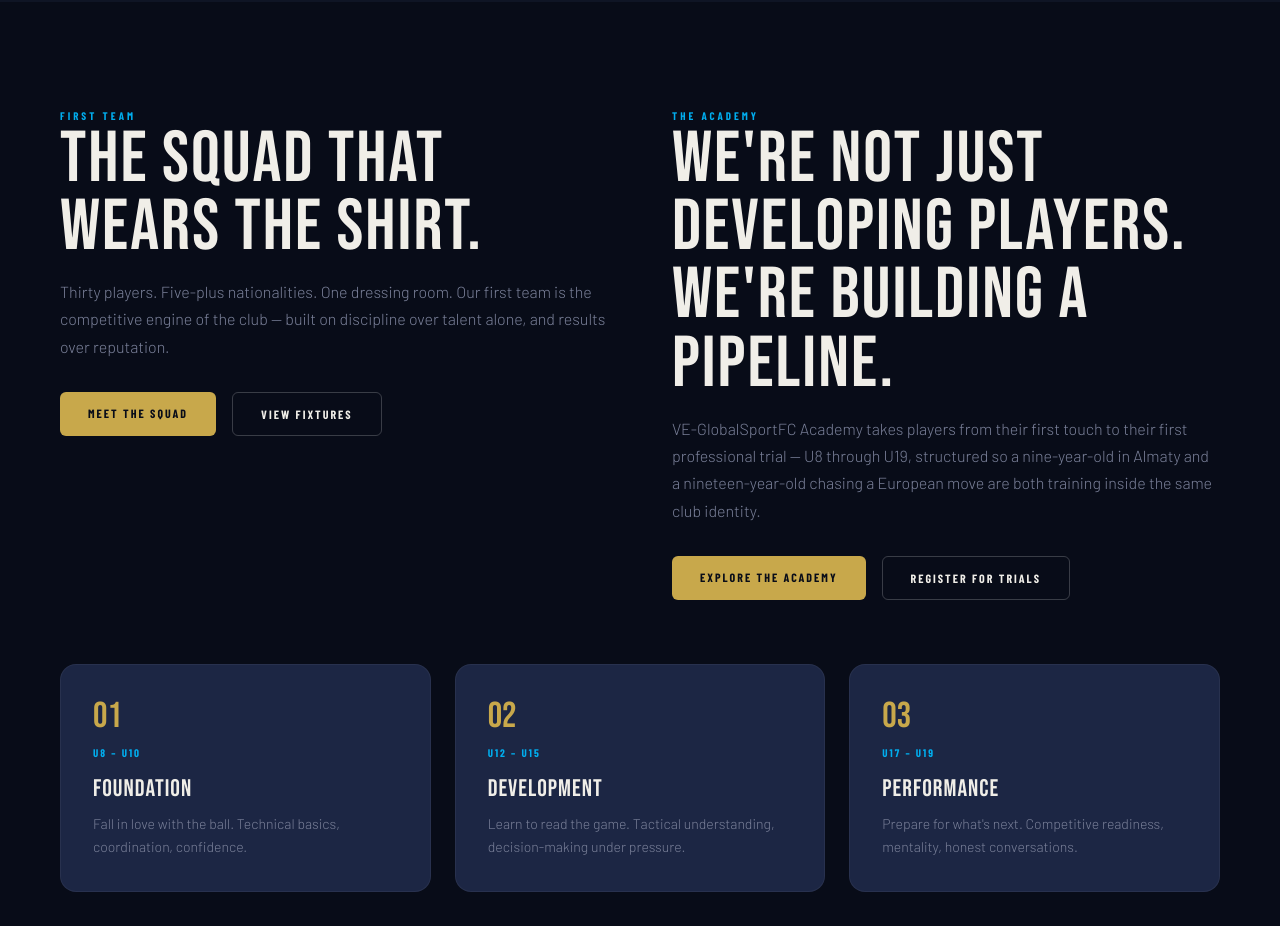
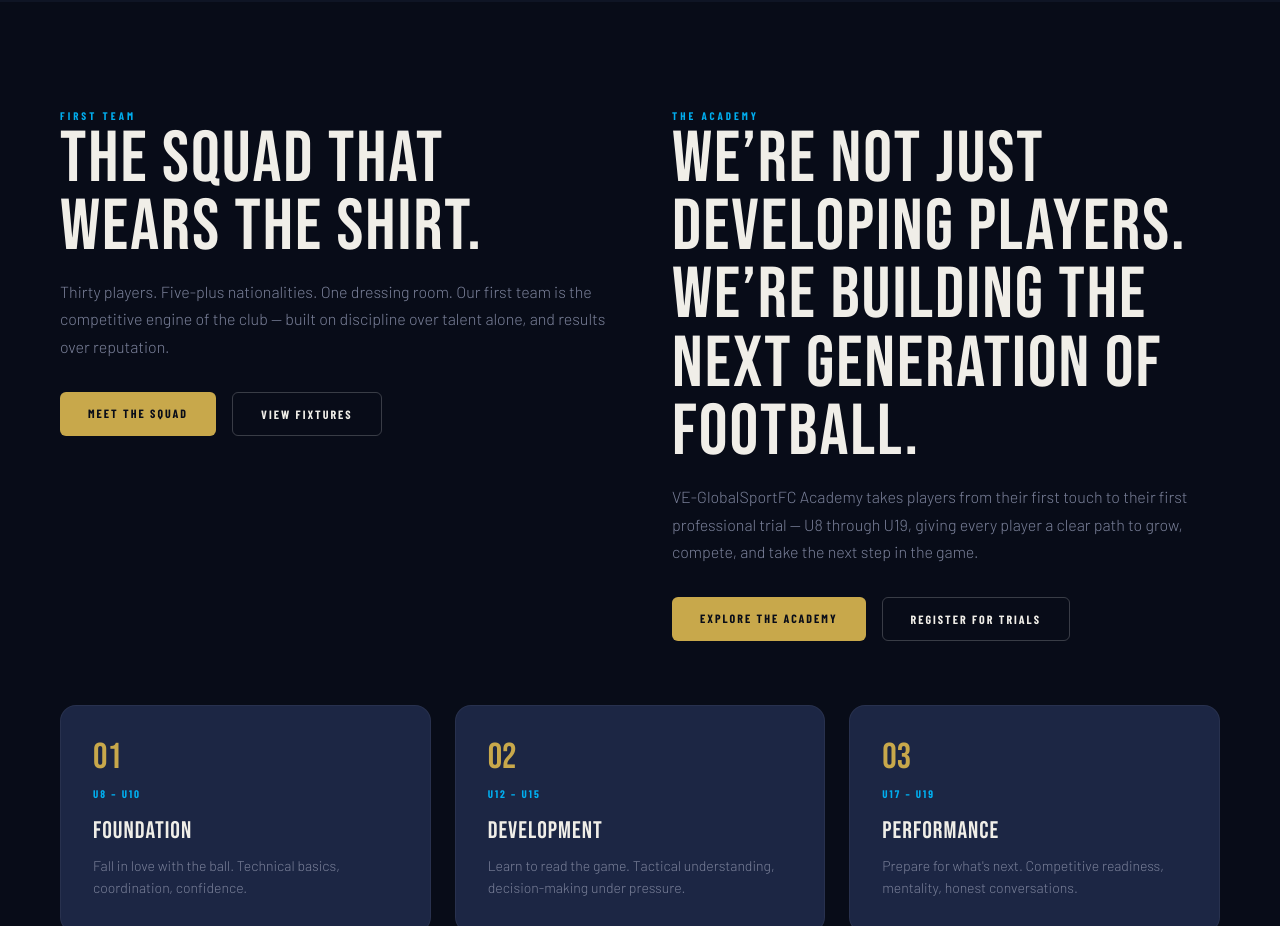
Before and after one commit to MiesieduoCodes/GlobalSports, a Next.js app: page / in a window 1280 px wide. Shown: the part 1940-2866 px from the top of the page. Built offline with nearby package versions, Linux system fonts and the light colour scheme; no server answers; the database is empty; a web font is replaced by a local one.

Commit message:
Revise academy messaging for clarity and impact
Updated the academy section text to emphasize player development and the pathway to professional trials.

```diff
--- a/src/app/page.js
+++ b/src/app/page.js
@@ -33,8 +33,8 @@
     ftCta1: "Meet the Squad",
     ftCta2: "View Fixtures",
     acEyebrow: "The Academy",
-    acTitle: "We're not just developing players. We're building a pipeline.",
-    acBody: "VE-GlobalSportFC Academy takes players from their first touch to their first professional trial — U8 through U19, structured so a nine-year-old in Almaty and a nineteen-year-old chasing a European move are both training inside the same club identity.",
+    acTitle:"We’re not just developing players. We’re building the next generation of football.",
+    acBody: "VE-GlobalSportFC Academy takes players from their first touch to their first professional trial — U8 through U19, giving every player a clear path to grow, compete, and take the next step in the game.",
     acStages: [
       { num: "01", range: "U8 – U10", title: "Foundation", desc: "Fall in love with the ball. Technical basics, coordination, confidence." },
       { num: "02", range: "U12 – U15", title: "Development", desc: "Learn to read the game. Tactical understanding, decision-making under pressure." },
@@ -71,8 +71,8 @@
     ftCta1: "Состав команды",
     ftCta2: "Расписание матчей",
     acEyebrow: "Академия",
-    acTitle: "Мы не просто развиваем игроков. Мы строим конвейер.",
-    acBody: "Академия VE-GlobalSportFC ведёт игроков от первого касания мяча до первого профессионального просмотра — от U8 до U19.",
+    acTitle: "Мы не просто развиваем игроков. Мы готовим следующее поколение футбола.",
+    acBody: "Академия VE-GlobalSportFC ведёт игроков от первого касания мяча до первого профессионального просмотра — от U8 до U19, помогая каждому игроку расти, конкурировать и делать следующий шаг в футболе.",
     acStages: [
       { num: "01", range: "U8 – U10", title: "Основа", desc: "Полюбить мяч. Технические основы, координация, уверенность." },
       { num: "02", range: "U12 – U15", title: "Развитие", desc: "Учиться читать игру. Тактическое понимание, принятие решений под давлением." },
```
